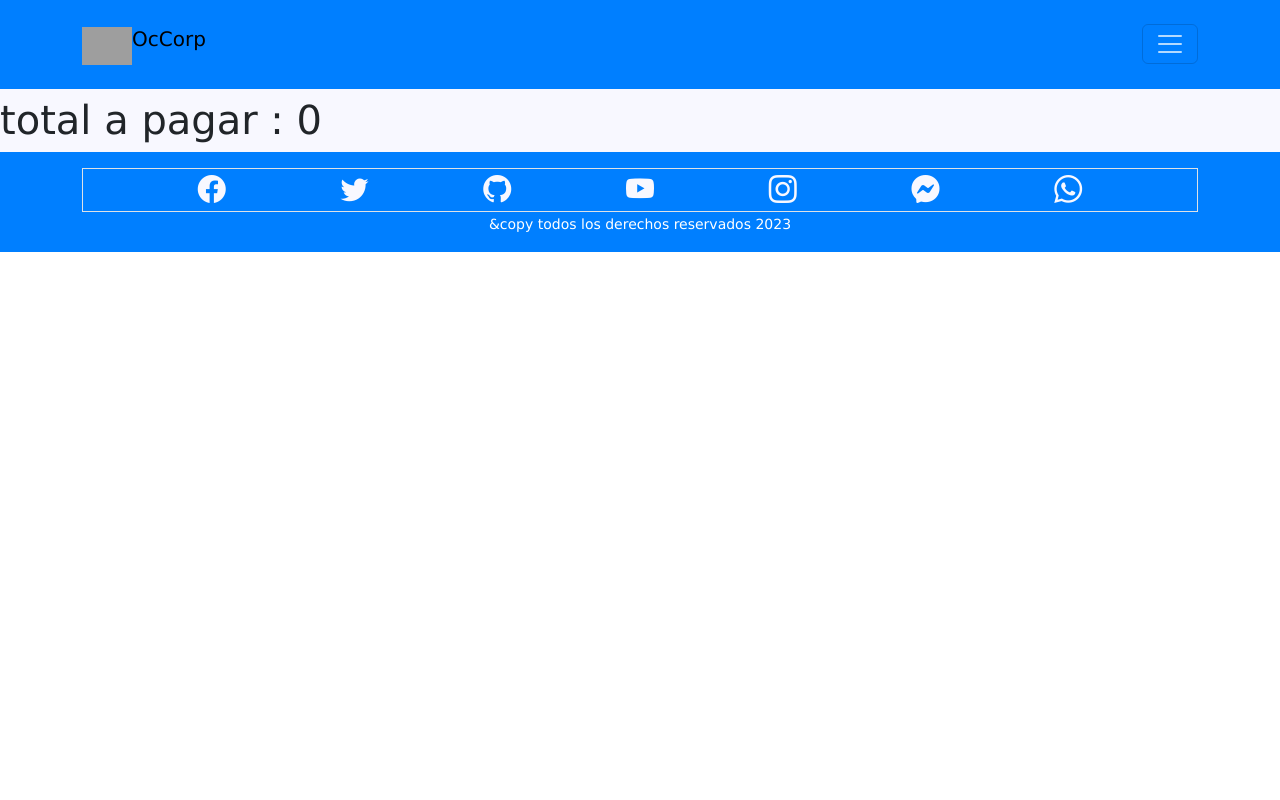
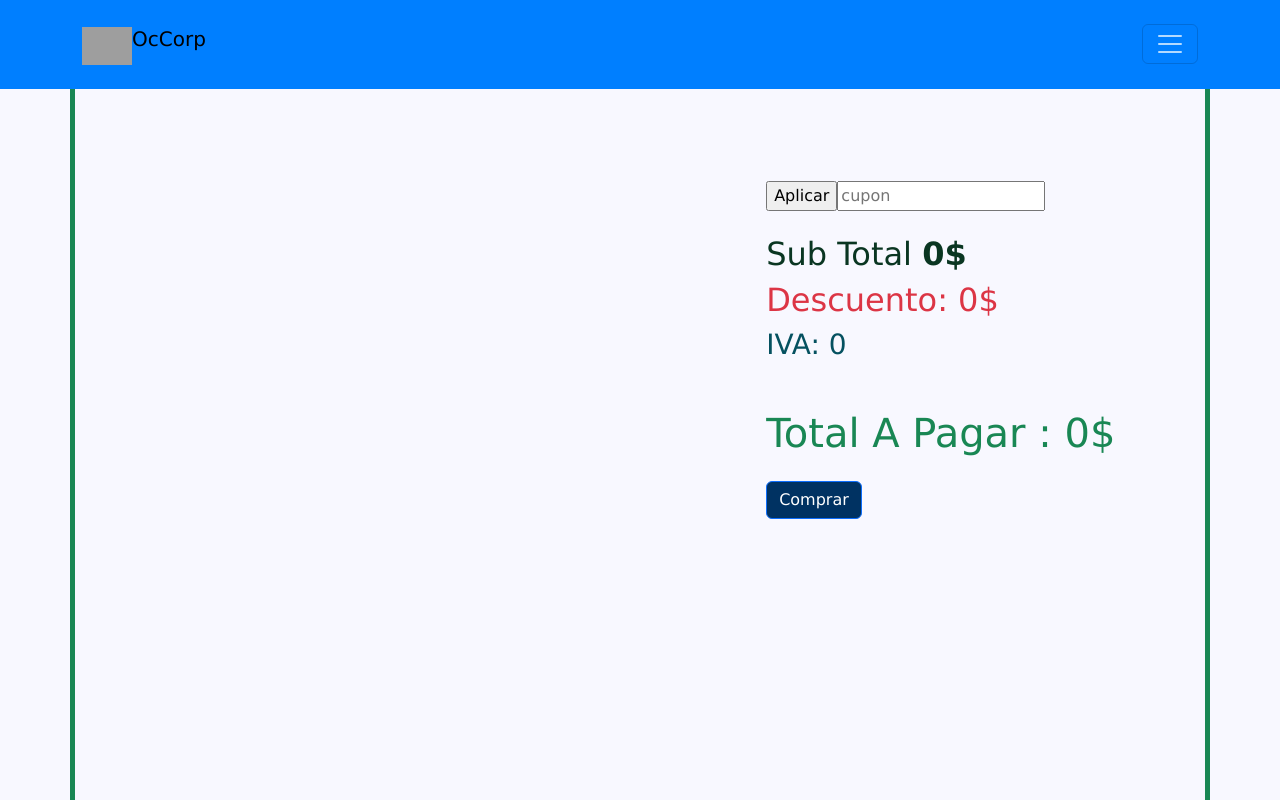
Before and after one commit to CARLOS-ORTIZ-2099/ecommerce-products, a React (Vite) app: page /carrito in a window 1280 px wide. Shown: the top 800 px of the page. Built offline with nearby package versions, Linux system fonts and the light colour scheme; grey boxes are pictures that could not be loaded.

Commit message:
se añadio estilos al componnete CarritoProducts

```diff
--- a/src/components/gallery-product/Modal.jsx
+++ b/src/components/gallery-product/Modal.jsx
@@ -1,7 +1,7 @@
 /* eslint-disable react/prop-types */
 import './modal.css'
 
-export const Modal = ({closeModal, imagenState, nextImage, previusImage, setIndice}) => {
+export const Modal = ({imagenState, nextImage, previusImage, setIndice}) => {
 
     const hiddenModal = () => {
         setIndice(null)
--- a/src/pages/carrito/CarritoProducts.jsx
+++ b/src/pages/carrito/CarritoProducts.jsx
@@ -1,28 +1,89 @@
 /* eslint-disable react/prop-types */
+import { useContext, useEffect } from 'react'
+import './carrito-products.css'
+import { ContextoProducts } from '../../context/Contexto'
 
 export const CarritoProducts = ({totalPay, carrito, funciones}) => {
 const {mas, menos, deleteProduct} = funciones
+const {setCarrito} = useContext(ContextoProducts)
+let iva = carrito.length*2
+
+const buy = () => {
+    alert('gracias por tu compra')
+    setCarrito([])
+
+}
+
+
+useEffect(() => {
+    localStorage.setItem('data',JSON.stringify(carrito))
+  }, [carrito])
 
   return (
-    <div className="pt-5">
-              <h1 className="mt-5">total a pagar : {totalPay}</h1>
-            <div style={{display:'flex', flexWrap:'wrap',gap:'2rem'}}>
-                {
-                    carrito.map(ele => (
-                        <div key={ele.id}>
-                            <h1>{ele.name}</h1>
-                            <img src={ele.image} alt="" style={{width:'200px'}}/>
-                                <h1>cantidad: {ele.quantity}</h1>
-                                <h1>precio:  {ele.price}</h1>
-                                <h1> total: {ele.total}</h1>
-                            <button onClick={() => mas(ele.id)}>mas</button>
-                            <button onClick={() => menos(ele.id)}>menos</button>
-                            <br/>
-                            <button onClick={() => deleteProduct(ele.id)} >eliminar</button>
-                        </div>
-                    ))
-                }
+        <div className='container mt-5 pt-5 border border-5 border-success'>
+            <div className="pt-5 min-vh-100 row ">
+
+                    {/* seccion productos del carrito */}
+                    <div className="products-cart-container col-12 col-lg-7 ">
+                        {
+                            carrito.map(ele => (
+                                <div className='products-cart container mb-4 border border-primary rounded-2 ' key={ele.id}>
+                                            <div className='row'>
+                                                    <div className='col-7'>
+                                                        <h1 className='fs-5 text-truncate w-70 text-primary-emphasis'>{ele.name}</h1>
+                                                        <img src={ele.image} alt="" style={{width:'120px'}}/>
+
+
+                                                    </div>
+
+
+                                                    <div className='col-5'>
+                                                        <h2 className='fs-6'>Precio: <b className='text-success'>{ele.price}$</b></h2>
+                                                        <h2 className='fs-6'> Total: <b className='text-success-emphasis'> {ele.total}$</b></h2>
+
+                                                        <div className='mt-4'>
+                                                            <i className="bi bi-plus-circle text-primary" onClick={() => mas(ele.id)}></i>
+
+                                                            <h2 className='fs-6 d-inline'>{ele.quantity}</h2>
+
+                                                            <i className="bi bi-dash-circle text-primary" onClick={() => menos(ele.id)}></i>
+
+                                                            <i className="bi bi-trash3-fill text-danger-emphasis" onClick={() => deleteProduct(ele.id)}></i>
+                                                        </div>
+
+                                                    </div>
+
+                                            </div>
+
+                                      </div>
+
+
+
+                            ))
+                        }
+
+                    </div>
+
+                    {/* seccion total a pagar */}
+                    <div className='col-12 col-lg-5 p-3 total-pay-container'>
+
+                            <div className='child-fixed'>
+                                    <div className='mb-4'>
+                                        <input className='' type="button" value='Aplicar'/>
+                                        <input className='' type="text" placeholder='cupon'/>
+                                    </div>
+
+                                    <h2 className='text-success-emphasis'>Sub Total <b>{totalPay}$</b></h2>
+                                    <h2 className='text-danger'>Descuento: 0$</h2>
+                                    <h3 className='text-info-emphasis'>IVA: {iva}</h3>
+                                    <h1 className="mt-5 mb-4 text-success">Total A Pagar : {totalPay+iva}$</h1>
+                                    <button type="button" className="btn btn-primary" onClick={buy}>Comprar</button>
+                            </div>
+
+                    </div>
+
             </div>
+
         </div>
   )
 }
--- /dev/null
+++ b/src/pages/carrito/carrito-products.css
@@ -0,0 +1,90 @@
+/* // X-Small devices (portrait phones, less than 576px)
+    // No media query for `xs` since this is the default in Bootstrap */
+/* // Small devices (landscape phones, 576px and up) */
+@media (min-width: 576px) {
+
+
+}
+
+/* // Medium devices (tablets, 768px and up) */
+@media  (min-width: 768px) {
+
+
+}
+
+/* // Large devices (desktops, 992px and up) */
+@media (min-width: 992px) {
+
+}
+
+/* // X-Large devices (large desktops, 1200px and up) */
+@media (min-width: 1200px) {
+}
+
+/* // XX-Large devices (larger desktops, 1400px and up) */
+@media (min-width: 1400px) {
+}
+
+
+
+.products-cart{
+    border: solid magenta 2px;
+
+
+}
+
+.products-cart .container{
+    border:  dashed red 2px;
+}
+
+.products-cart [class*='bi bi-dash'],[class*='bi bi-trash'], .d-inline{
+    cursor: pointer;
+    margin: 10px;
+}
+
+
+.products-cart [class*='bi bi']{
+    cursor: pointer;
+}
+
+
+@media screen and (max-width:400px) {
+    .products-cart [class*='bi bi-dash'],[class*='bi bi-trash'], .d-inline{
+        cursor: pointer;
+        margin: 5px;
+
+    }
+    .products-cart [class*='bi bi']{
+        font-size: small;
+    }
+
+}
+
+
+@media screen and (min-width:1000px) {
+    .products-cart [class*='bi bi-dash'],[class*='bi bi-trash'], .d-inline{
+        cursor: pointer;
+        margin: 20px;
+
+    }
+
+    .products-cart [class*='bi bi']{
+        font-size: x-large;
+    }
+
+    .total-pay-container{
+       /*  border: solid blue 2px; */
+        position: relative;
+    }
+
+    .child-fixed{
+       /*  text-align: center; */
+        padding: 1rem;
+       /*  border: solid peru 2px; */
+        position: fixed;
+        width: 30%;
+    }
+
+
+
+}
```
